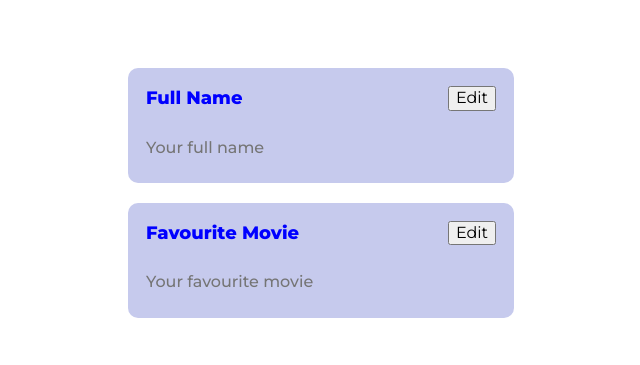
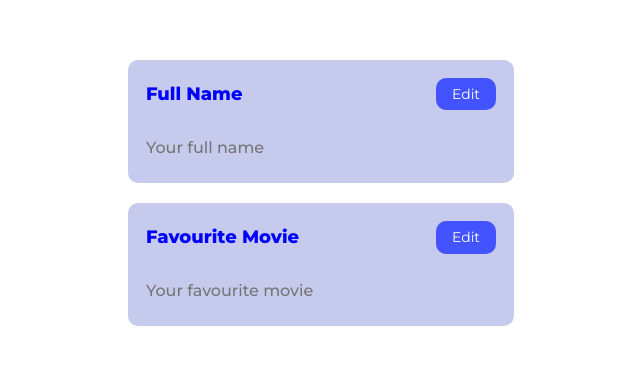
Before and after one commit to cangaramo/coding-challenge, a Vue app: page / in a window 1280 px wide. Shown: the part 207-572 px from the top of the page, without its empty margins (319-959 px from the left). Built offline with nearby package versions, Linux system fonts and the light colour scheme.

Commit message:
Create two buttons components: CloseButton and SimpleButton

```diff
--- /dev/null
+++ b/src/components/CloseButton.vue
@@ -0,0 +1,30 @@
+<template>
+  <button class="close-button" @click="$emit('click')" type="button">
+    <img class="close-button__img" :src="logoSvg" />
+  </button>
+</template>
+
+<script>
+import logoSvg from '@/assets/icons/close_icon.svg';
+
+export default {
+  data() {
+    return {
+      logoSvg,
+    };
+  },
+};
+</script>
+
+<style lang="scss" scoped>
+.close-button {
+  border: none;
+  background: transparent;
+  padding: 0;
+  cursor: pointer;
+  &__img {
+    height: 20px;
+    width: 20px;
+  }
+}
+</style>
--- a/src/components/FormItem.vue
+++ b/src/components/FormItem.vue
@@ -2,8 +2,8 @@
   <div class="form-item">
     <div class="form-item__header">
       <p class="form-item__header__title">{{ label }}</p>
-      <button type="button" v-if="!isEditable" @click="isEditable = !isEditable">Edit</button>
-      <button type="button" v-else @click="isEditable = !isEditable">Close</button>
+      <simple-button type="button" v-if="!isEditable" @click="isEditable = !isEditable">Edit</simple-button>
+      <close-button type="button" v-else @click="isEditable = !isEditable"/>
     </div>
     <div class="form-item__body">
       <input type="text" :placeholder="placeholder" :disabled="!isEditable">
@@ -12,6 +12,9 @@
 </template>
 
 <script>
+import SimpleButton from '@/components/SimpleButton.vue';
+import CloseButton from '@/components/CloseButton.vue';
+
 export default {
   props: {
     label: String,
@@ -21,6 +24,10 @@ export default {
     return {
       isEditable: false,
     };
+  },
+  components: {
+    SimpleButton,
+    CloseButton,
   },
 };
 </script>
@@ -40,6 +47,7 @@ export default {
     justify-content: space-between;
     align-items: center;
     margin-bottom: 20px;
+    min-height: 33px;
     &__title {
       margin: 0;
       color: blue;
--- /dev/null
+++ b/src/components/SimpleButton.vue
@@ -0,0 +1,32 @@
+<template>
+  <button @click="$emit('click')" :type="nativeType" class="simple-button">
+    <slot></slot>
+  </button>
+</template>
+
+<script>
+export default {
+  props: {
+    nativeType: {
+      type: String,
+      default: 'button',
+      validator: (value) => ['button', 'submit', 'reset'].indexOf(value) >= 0, // only 3 values possible 'button', 'submit' or 'reset'
+    },
+  },
+};
+</script>
+
+<style lang="scss" scoped>
+.simple-button {
+  border: none;
+  background: $blue;
+  color: white;
+  border-radius: 10px;
+  cursor: pointer;
+  padding: 8px 16px;
+  font-size: 14px;
+  &:hover {
+    background: $medium_blue;
+  }
+}
+</style>
--- a/src/styles/variables.scss
+++ b/src/styles/variables.scss
@@ -1,7 +1,7 @@
 /* =========== Colours  ============= */
 $light_purple:#C6CAED;
 $blue: #4253FF;
-
+$medium_blue: #3545ee;
 /* ===========  Fonts ===========  */
 /* Montserrat */
 @import url("https://fonts.googleapis.com/css2?family=Montserrat:wght@200;300;400;500;600;700;800;900&display=swap");
```
Also changed, not shown: src/assets/icons/close_icon.svg (added).
